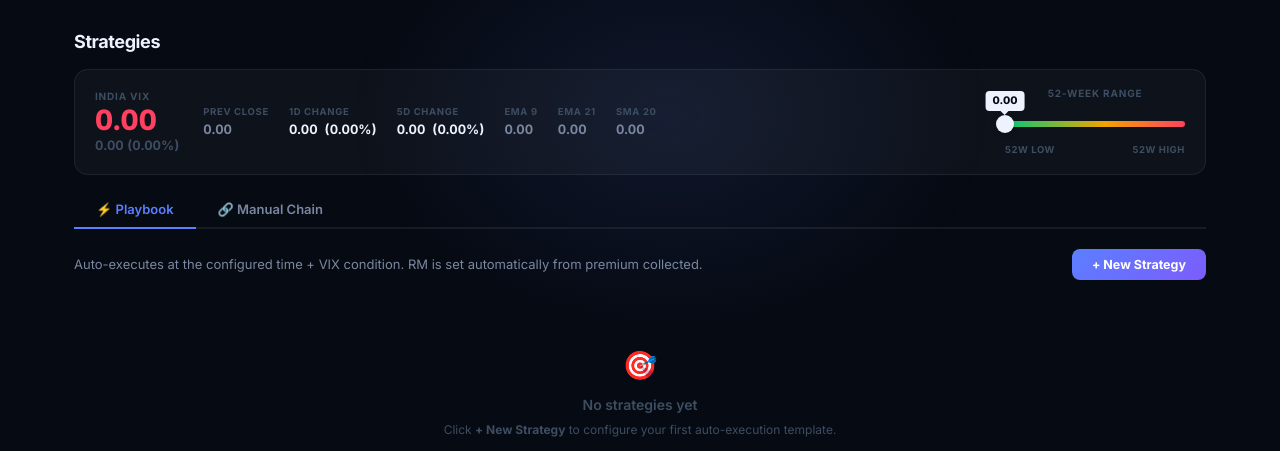
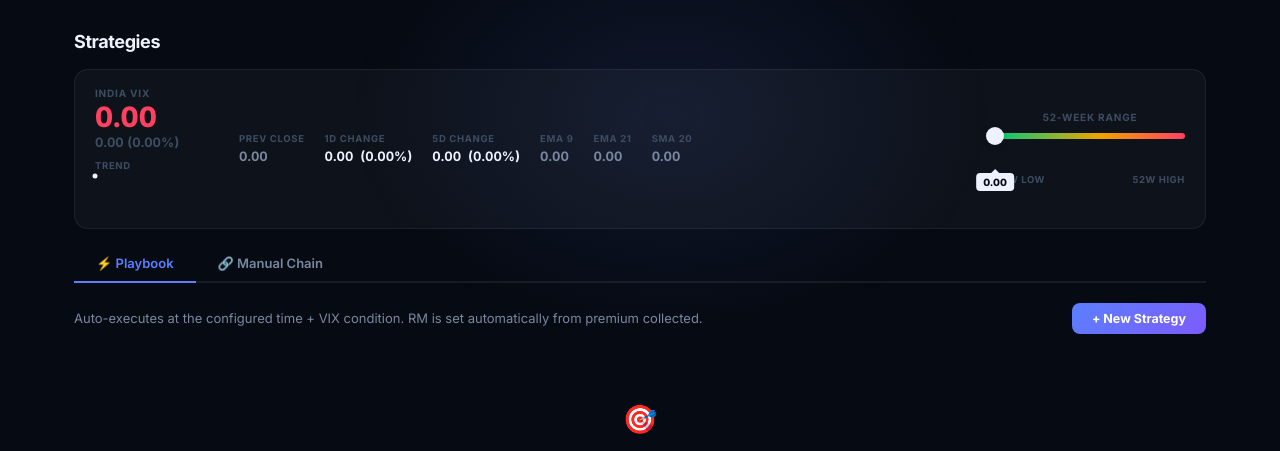
Before and after one commit to imguru18695/AlgoTrade, a FastAPI app: template templates/strategies.html in a window 1280 px wide. Shown: the part 54-505 px from the top of the page. Run offline with FastAPI, Linux system fonts and the light colour scheme; the template is opened without the code that fills it, so the values that code supplies are empty; some libraries are stand-ins or nearby versions.

Commit message:
Feat: VIX sparkline + fix 52W bubble overlapping title
- Sparkline: inline SVG polyline with gradient fill under the VIX value
  area fill uses gradient from currentColor → transparent
  dot marks latest value; redraws every 5s from /api/vix history[]
  colour matches VIX level (green/amber/red)
- /api/vix: now returns history[] (last 60 ticks) for sparkline
- 52W slider: bubble moved below track (not above) via .vix-slider-outer
  arrow now points up; no longer overlaps 52W Range title

Co-Authored-By: Claude Sonnet 4.6 <noreply@anthropic.com>

```diff
--- a/demo.py
+++ b/demo.py
@@ -886,6 +886,7 @@ async def api_vix():
         "ema9":         _VIX_EMA9,
         "ema21":        _VIX_EMA21,
         "sma20":        _VIX_SMA20,
+        "history":      _VIX_HISTORY[-60:],   # last 60 ticks for sparkline
     })
 
 
--- a/templates/strategies.html
+++ b/templates/strategies.html
@@ -51,38 +51,45 @@
 .vix-stat-val.neutral { color: var(--text-2); }
 
 /* Right: 52W slider */
-.vix-range-wrap { display: flex; flex-direction: column; gap: 10px; min-width: 180px; }
+.vix-range-wrap { display: flex; flex-direction: column; gap: 8px; min-width: 190px; }
 .vix-range-title { font-size: 10px; font-weight: 700; color: var(--text-3); text-transform: uppercase; letter-spacing: 0.08em; text-align: center; }
+/* give the slider track enough vertical room for the bubble below */
+.vix-slider-outer { position: relative; padding-bottom: 26px; }
 .vix-slider {
     position: relative; height: 6px;
     background: linear-gradient(to right, var(--profit), var(--warn) 55%, var(--loss));
-    border-radius: 3px; margin: 10px 0 6px;
+    border-radius: 3px;
 }
 .vix-slider-marker {
     position: absolute; top: 50%; transform: translate(-50%, -50%);
     width: 14px; height: 14px; border-radius: 50%;
     background: var(--text); border: 2px solid var(--surface);
-    box-shadow: 0 0 0 2px var(--text), 0 2px 6px rgba(0,0,0,0.4);
-    transition: left 0.8s ease;
-    z-index: 2;
+    box-shadow: 0 0 0 2px var(--text), 0 2px 6px rgba(0,0,0,0.35);
+    transition: left 0.8s ease; z-index: 2;
 }
+/* bubble sits BELOW the track */
 .vix-slider-bubble {
-    position: absolute; bottom: calc(100% + 10px);
+    position: absolute; top: calc(100% + 8px);
     transform: translateX(-50%);
     background: var(--text); color: var(--bg);
-    font-size: 10.5px; font-weight: 800; padding: 2px 7px;
+    font-size: 10px; font-weight: 800; padding: 2px 7px;
     border-radius: 4px; white-space: nowrap;
-    transition: left 0.8s ease;
+    transition: left 0.8s ease; line-height: 1.4;
 }
-.vix-slider-bubble::after {
-    content: ''; position: absolute; top: 100%; left: 50%;
+.vix-slider-bubble::before {
+    content: ''; position: absolute; bottom: 100%; left: 50%;
     transform: translateX(-50%);
-    border: 4px solid transparent; border-top-color: var(--text);
+    border: 4px solid transparent; border-bottom-color: var(--text);
 }
 .vix-range-labels { display: flex; justify-content: space-between; }
 .vix-range-end { display: flex; flex-direction: column; align-items: center; gap: 1px; }
 .vix-range-end-tag  { font-size: 9.5px; font-weight: 700; color: var(--text-3); text-transform: uppercase; letter-spacing: 0.06em; }
-.vix-range-end-val  { font-size: 13px; font-weight: 800; font-variant-numeric: tabular-nums; color: var(--text); }
+.vix-range-end-val  { font-size: 13px; font-weight: 800; font-variant-numeric: tabular-nums; }
+
+/* Sparkline */
+.vix-sparkline-wrap { margin-top: 4px; }
+.vix-sparkline-label { font-size: 9.5px; font-weight: 700; color: var(--text-3); text-transform: uppercase; letter-spacing: 0.07em; margin-bottom: 3px; }
+#vix-sparkline { display: block; width: 100%; height: 36px; overflow: visible; }
 
 /* ── Template list ─────────────────────────────────────────────────── */
 .tmpl-list { display: flex; flex-direction: column; gap: 14px; }
@@ -265,7 +272,7 @@
 {% set _chg_cls = 'up' if vix_chg_1d > 0 else ('down' if vix_chg_1d < 0 else 'flat') %}
 <div class="vix-panel">
 
-    <!-- Left: value + daily change -->
+    <!-- Left: value + change + sparkline -->
     <div class="vix-main">
         <span class="vix-title">India VIX</span>
         <span class="vix-value {{ _vc }}" id="vix-display">{{ "%.2f"|format(vix) }}</span>
@@ -273,6 +280,21 @@
             {{ '+' if vix_chg_1d > 0 else '' }}{{ "%.2f"|format(vix_chg_1d) }}
             ({{ '+' if vix_chg_1d_pct > 0 else '' }}{{ "%.2f"|format(vix_chg_1d_pct) }}%)
         </span>
+        <div class="vix-sparkline-wrap">
+            <div class="vix-sparkline-label">Trend</div>
+            <svg id="vix-sparkline" viewBox="0 0 120 36" preserveAspectRatio="none">
+                <defs>
+                    <linearGradient id="spark-grad" x1="0" y1="0" x2="0" y2="1">
+                        <stop offset="0%" stop-color="currentColor" stop-opacity="0.25"/>
+                        <stop offset="100%" stop-color="currentColor" stop-opacity="0"/>
+                    </linearGradient>
+                </defs>
+                <path id="spark-area" fill="url(#spark-grad)"/>
+                <polyline id="spark-line" fill="none" stroke="currentColor" stroke-width="1.5"
+                          stroke-linecap="round" stroke-linejoin="round"/>
+                <circle id="spark-dot" r="2.5" fill="currentColor"/>
+            </svg>
+        </div>
     </div>
 
     <!-- Centre: stat tiles -->
@@ -314,11 +336,13 @@
     {% set _pct = [_pct, 0]|max %}
     <div class="vix-range-wrap">
         <div class="vix-range-title">52-Week Range</div>
-        <div class="vix-slider" id="vix-slider">
+        <div class="vix-slider-outer">
+            <div class="vix-slider" id="vix-slider">
+                <div class="vix-slider-marker" id="vix-marker"
+                     style="left:{{ _pct }}%"></div>
+            </div>
             <div class="vix-slider-bubble" id="vix-bubble"
                  style="left:{{ _pct }}%">{{ "%.2f"|format(vix) }}</div>
-            <div class="vix-slider-marker" id="vix-marker"
-                 style="left:{{ _pct }}%"></div>
         </div>
         <div class="vix-range-labels">
             <div class="vix-range-end">
@@ -644,9 +668,45 @@ async function refreshVix() {
         const bubble = document.getElementById('vix-bubble');
         if (marker) marker.style.left = pct;
         if (bubble) { bubble.style.left = pct; bubble.textContent = v.toFixed(2); }
+
+        // Sparkline
+        if (d.history && d.history.length > 1) _drawSparkline(d.history, col);
     } catch(e) {}
 }
 setInterval(refreshVix, 5000);
+
+// ── Sparkline renderer ────────────────────────────────────────────────
+function _drawSparkline(pts, col) {
+    const W = 120, H = 36, PAD = 3;
+    const mn = Math.min(...pts), mx = Math.max(...pts);
+    const range = mx - mn || 1;
+    const n = pts.length;
+
+    const x = i => PAD + (i / (n - 1)) * (W - PAD * 2);
+    const y = v => H - PAD - ((v - mn) / range) * (H - PAD * 2);
+
+    const coords = pts.map((v, i) => `${x(i).toFixed(1)},${y(v).toFixed(1)}`).join(' ');
+
+    // Closed area path for gradient fill
+    const areaPath = `M${x(0).toFixed(1)},${H} ` +
+        pts.map((v, i) => `L${x(i).toFixed(1)},${y(v).toFixed(1)}`).join(' ') +
+        ` L${x(n-1).toFixed(1)},${H} Z`;
+
+    const line   = document.getElementById('spark-line');
+    const area   = document.getElementById('spark-area');
+    const dot    = document.getElementById('spark-dot');
+    const svg    = document.getElementById('vix-sparkline');
+    if (!line) return;
+
+    svg.style.color = col;
+    line.setAttribute('points', coords);
+    area.setAttribute('d', areaPath);
+    dot.setAttribute('cx', x(n - 1).toFixed(1));
+    dot.setAttribute('cy', y(pts[n - 1]).toFixed(1));
+}
+
+// Draw on load with pre-seeded history
+refreshVix();
 
 // ── Template CRUD ─────────────────────────────────────────────────────
 let _editingId = null;
```
